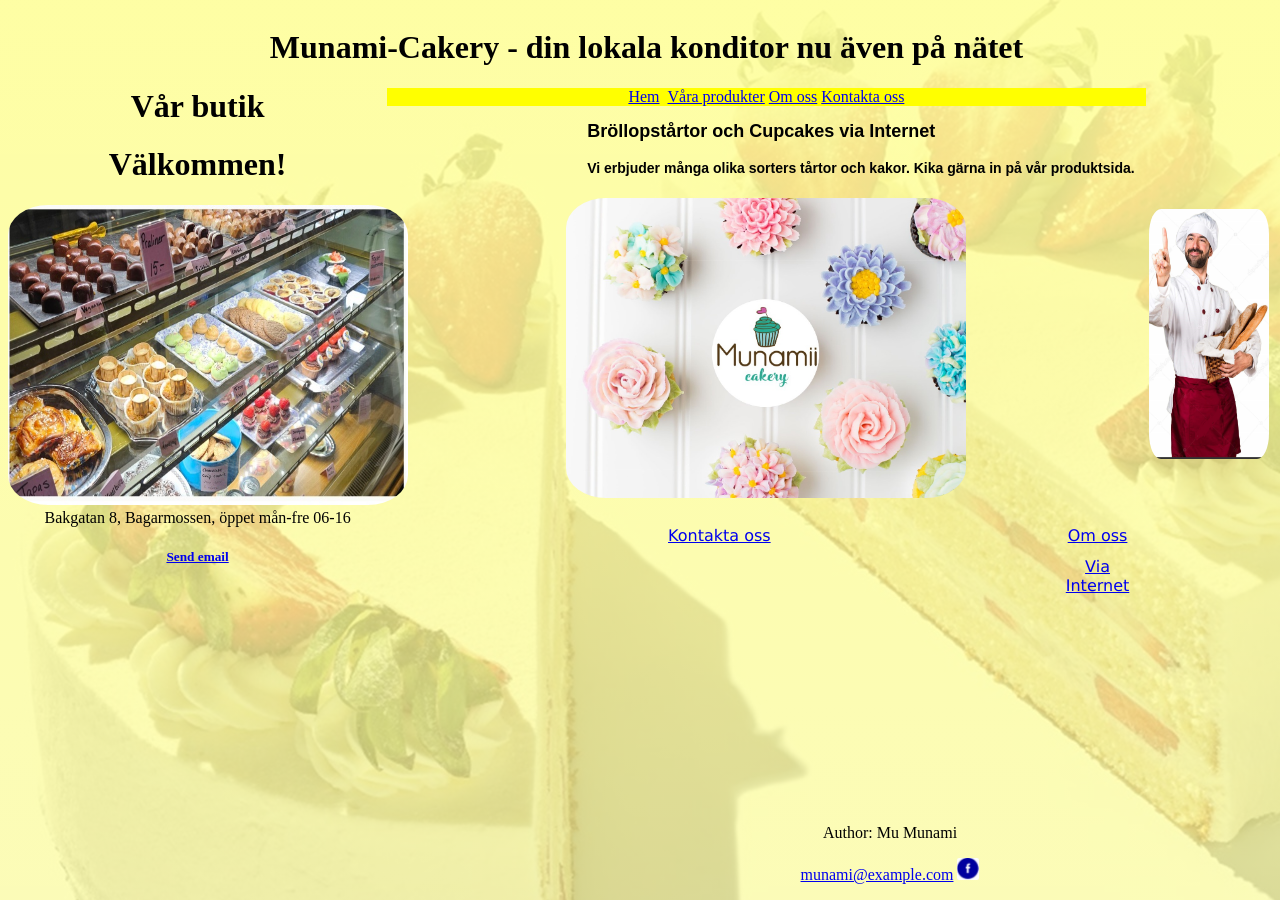
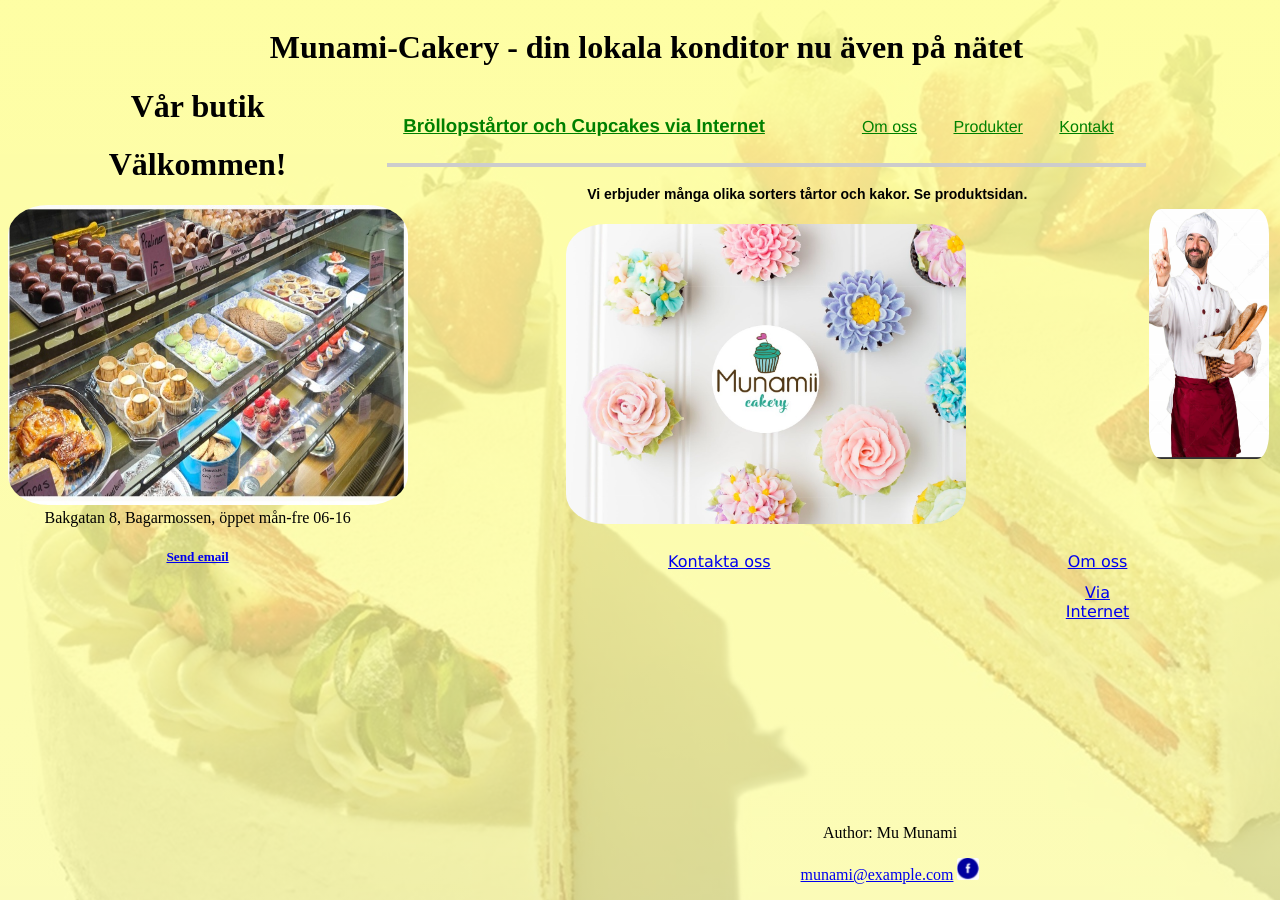
Before and after one commit to Bjorn-Ahlander/MyWeb02, a plain HTML site: page index.html in a window 1280 px wide. Drawn offline with Linux system fonts and the light colour scheme.

Commit message:
Last version maybe

```diff
--- a/cakery.css
+++ b/cakery.css
@@ -1,52 +1,6 @@
 
 body {
-  /* background-image: url('Images/JapBV.jpg');
-  opacity: 0.1; */
-
-  /* .header.child1 {
-    overflow: hidden;
-    background-color: #f1f1f1;
-    padding: 20px 10px;
-  }
-
-  .header.child1 a {
-    float: left;
-    color: black;
-    text-align: center;
-    padding: 12px;
-    text-decoration: none;
-    font-size: 18px;
-    line-height: 25px;
-    border-radius: 4px;
-  }
-
-  .header.child1 a.logo {
-    font-size: 25px;
-    font-weight: bold;
-  }
-
-  .header.child1 a:hover {
-    background-color: #ddd;
-    color: black;
-  }
-
-  .header.child1 a.active {
-    background-color: dodgerblue;
-    color: white;
-  }
-
-  .header.child1 {
-    float: right;
-  }
-
-  @media screen and (max-width: 500px) {
-    .header.child1 a {
-      float: none;
-      display: block;
-      text-align: left;
-    } */
-
-    .header-right {
+      .header-right {
       float: none;
     }
 
@@ -112,10 +66,36 @@ body {
       text-align: left;
 		}
 
+    .site-header {
+      border-bottom: 4px solid #ccc;
+      padding: .5em 1em;
+      display: flex;
+      justify-content: space-between;
+      font-family: Helvetica;
+    }
+
+    .child2.site-identity h1 {
+      font-size: 1.5em;
+      font-family: Helvetica;
+      margin: .6em 0;
+      display: inline-block;
+    }
+
+   .site-navigation ul,
+  .site-navigation li {
+      margin: 0;
+      padding: 0;
+      font-family: Helvetica;
+    }
+
+    .site-navigation li {
+      display: inline-block;
+      margin: 1.4em 1em 1em 1em;
+    }
+
     .child3 {
 			width: 10%;
 			color: green;
 			height: 100vh;
-      /* background-color: green; */
       text-align: right;
     }
--- a/index.html
+++ b/index.html
@@ -24,13 +24,23 @@
 		<div class="child2">
 
 			<h1>-Cakery - din lokala konditor nu även på nätet</h1>
-			<header style="color:blue; text-align:center; background: yellow">
-				<a href="index.html">Hem</a> &nbsp;<a href="products.html">Våra produkter</a>
-				<a href="aboutus.html">Om oss</a> <a href="contact.html">Kontakta oss</a>
-			</header>
+
+			<header class="site-header">
+				<div class="site-identity">
+				<h3><a style="color:green" href="index.html">Bröllopstårtor och Cupcakes via Internet</a></h3>
+				</div>
+				<nav class="site-navigation">
+				  <ul class="nav">
+					<li><a style="color:green" href="aboutus.html">
+						Om oss</a></li>
+					<li><a style="color:green" href="products.html">Produkter</a></li>
+					<li><a style="color:green" size="28px" href="contact.html">Kontakt</a></li>
+				  </ul>
+				</nav>
+			  </header>
+
 			<center>
-				<h2>Bröllopstårtor och Cupcakes via Internet</h2>
-				<h4>Vi erbjuder många olika sorters tårtor och kakor. Kika gärna in på vår produktsida.</h4>
+				<h4>Vi erbjuder många olika sorters tårtor och kakor. Se produktsidan.</h4>
 			<p>
 				<table border=0 width="auto" height="auto">
 				<tr><td align="center"><img src="Images/munami.jpg" width="700px" height="900px"</td></tr>
@@ -53,14 +63,8 @@
 		</div>
 
 		<div class="child3">
-			<!-- <h1>CV Bjö</h1>  -->
 			<center>
-				<!-- <h1>xx</h1>  -->
 
-
-
-			<!-- Lorem ipsum dolor sit amet. -->
-			<!-- <h5><center>ahlander.bjorn@telia.com</center></h5>  -->
 			<table border="0">
 
 				<tr><td>&nbsp;</td></tr>
@@ -77,28 +81,6 @@
 
 			</table>
 
-				<!-- <tr><td width="25%"><a href="Images/Muffins/saffransmuffins.jpg"><img src="Images/Muffins/saffransmuffins.jpg"
-					target="_blank" style="width:60px;height:60px;"></td></tr>
-				<tr><td>&nbsp;</td></tr>
-				<tr><td>&nbsp;</td></tr>
-				<tr><td width="25%"><a href="Images/Muffins/saffransmuffins.jpg"><img src="Images/Muffins/saffransmuffins.jpg"
-					target="_blank" style="width:60px;height:60px;"></td></tr>
-				<tr><td>&nbsp;</td></tr>
-				<tr><td>&nbsp;</td></tr>
-				<tr><td width="25%"><a href="Images/Muffins/saffransmuffins.jpg"><img src="Images/Muffins/saffransmuffins.jpg"
-					target="_blank" style="width:60px;height:60px;"></td></tr>
-				<tr><td>&nbsp;</td></tr>
-				<tr><td>&nbsp;</td></tr>
-				<tr><td width="25%"><a href="Images/Muffins/saffransmuffins.jpg"><img src="Images/Muffins/saffransmuffins.jpg"
-					target="_blank" style="width:60px;height:60px;"></td></tr>
-				<tr><td>&nbsp;</td></tr>
-				<tr><td>&nbsp;</td></tr>
-				<tr><td>&nbsp;</td></tr>
-				<tr><td>&nbsp;</td></tr>
-				<tr><td>&nbsp;</td></tr>
-				<tr><td>&nbsp;</td></tr>
-
-			</table> -->
 		</center>
 		</div>
 
```
Also changed, not shown: aboutus.html (+15 -4 lines), contact.html (+15 -4 lines), products.html (+15 -5 lines), 1 other file.
